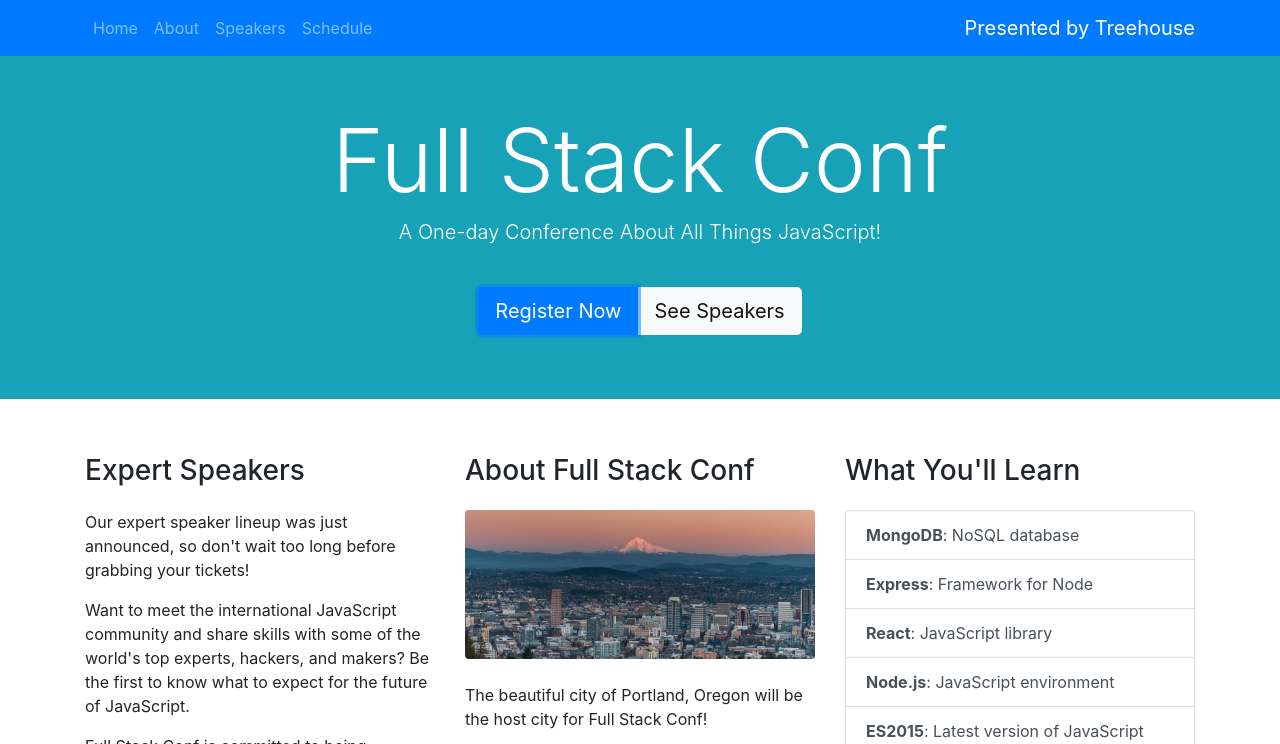
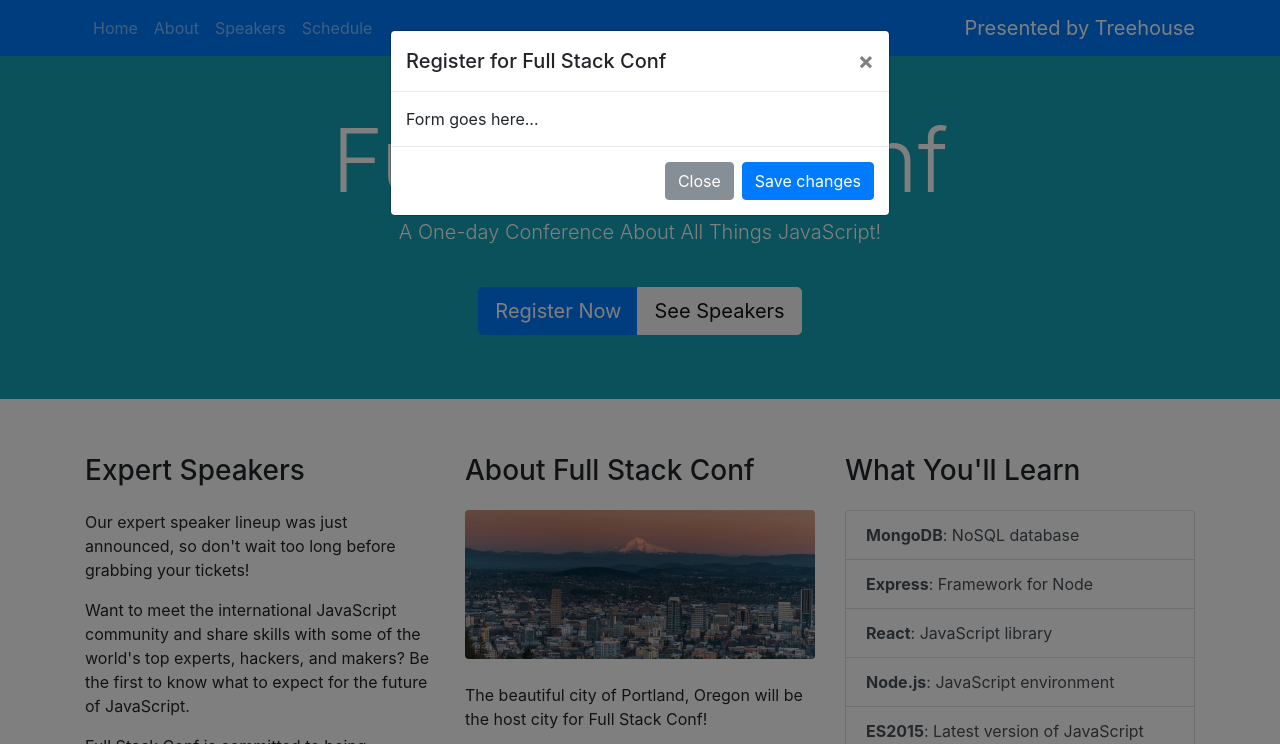
Before and after one commit to philrcrawford/full-stack-conf, a plain HTML site: page index.html in a window 1280 px wide. Both pictures are taken after a click on the button "Register Now". Shown: the top 744 px of the page. Drawn offline with nearby package versions, Linux system fonts and the light colour scheme.

Commit message:
Add register modal and linked register buttons

```diff
--- a/index.html
+++ b/index.html
@@ -35,7 +35,7 @@
         <h1 class="display-2">Full Stack Conf</h1>
         <p class="lead">A One-day Conference About All Things JavaScript!</p>
         <div class="btn-group mt-4" role="group" aria-label="Callout buttons">
-          <button type="button" class="btn btn-primary btn-lg">Register Now</button>
+          <button type="button" class="btn btn-primary btn-lg" data-toggle="modal" data-target="#register">Register Now</button>
           <a class="btn btn-light btn-lg" href="#speakers">See Speakers</a>
         </div>
       </div>
@@ -188,7 +188,7 @@
       </ul><!-- schedule -->
 
       <!-- callout button -->
-      <button type="button" class="btn btn-outline-info btn-lg d-block mx-auto my-5">Don't Miss Out, Register Now!</button>
+      <button type="button" class="btn btn-outline-info btn-lg d-block mx-auto my-5" data-toggle="modal" data-target="#register">Don't Miss Out, Register Now!</button>
       <!-- /callout button -->
     <!-- signup form -->
       <hr>
@@ -240,6 +240,30 @@
       </div><!-- /footer -->
     </div> <!-- /.container -->
 
+    <!--=====================================
+     FORM MODAL
+    =====================================-->
+
+    <div class="modal fade" id="register" tabindex="-1" role="dialog" aria-labelledby="register form" aria-hidden="true">
+      <div class="modal-dialog" role="document">
+        <div class="modal-content">
+          <div class="modal-header">
+            <h5 class="modal-title" id="exampleModalLabel">Register for Full Stack Conf</h5>
+            <button type="button" class="close" data-dismiss="modal" aria-label="Close">
+              <span aria-hidden="true">&times;</span>
+            </button>
+          </div>
+          <div class="modal-body">
+            Form goes here...
+          </div>
+          <div class="modal-footer">
+            <button type="button" class="btn btn-secondary" data-dismiss="modal">Close</button>
+            <button type="button" class="btn btn-primary">Save changes</button>
+          </div>
+        </div>
+      </div>
+    </div>
+
 
     <!-- Optional JavaScript -->
     <!-- jQuery first, then Popper.js, then Bootstrap JS -->
```
